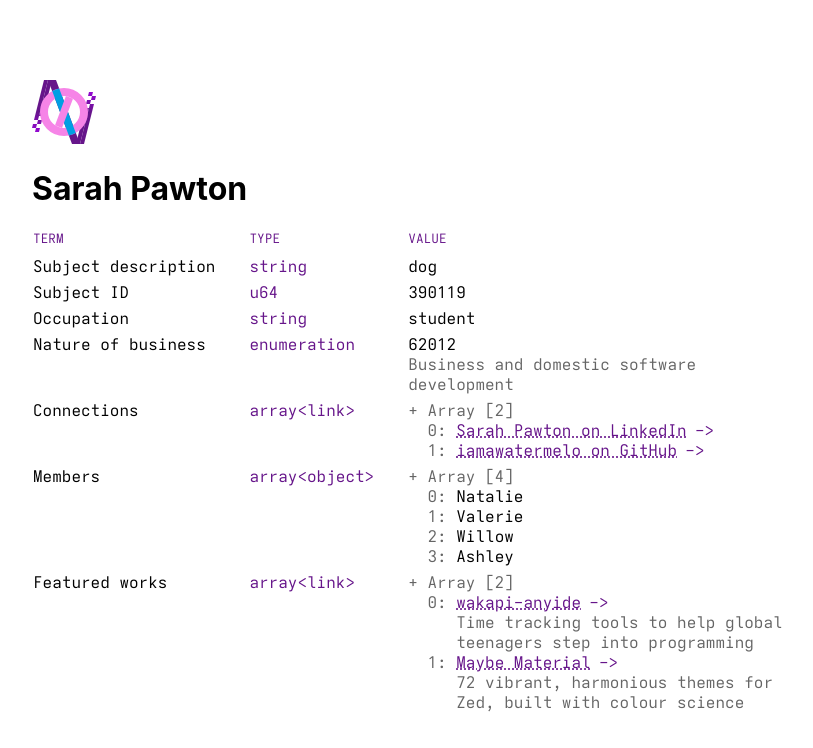
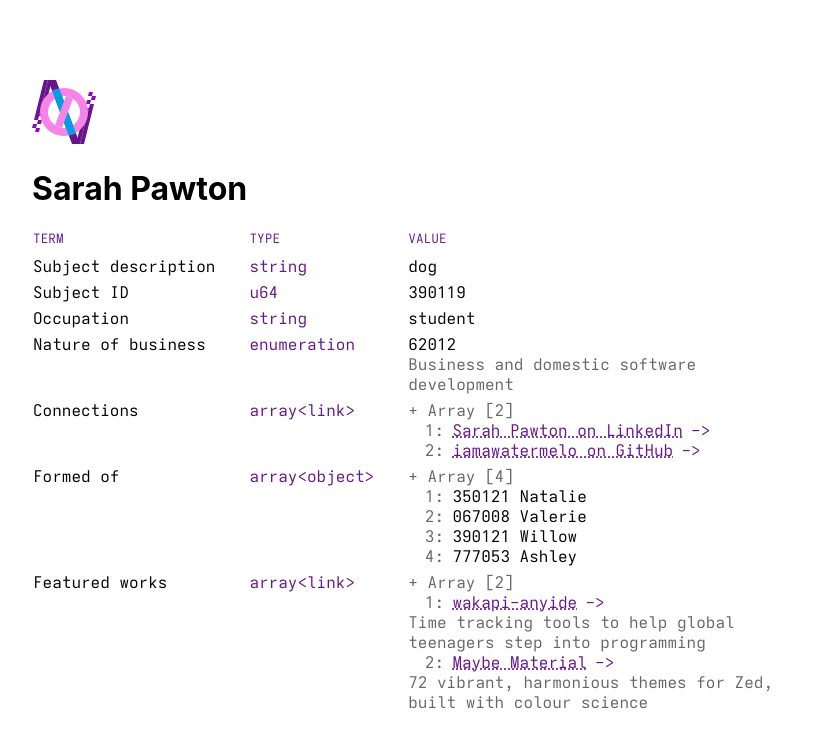
Before and after one commit to iamawatermelo/srh.dog, a SvelteKit app: page / in a window 1280 px wide. Shown: the top 748 px of the page, without its empty margins (224-1037 px from the left). Built offline with nearby package versions, Linux system fonts and the light colour scheme; a web font is replaced by a local one.

Commit message:
a11y + cleanup

```diff
--- a/src/routes/+page.svelte
+++ b/src/routes/+page.svelte
@@ -40,41 +40,41 @@
                 <th scope="row">Connections</th>
                 <td class="type">array&lt;link&gt;</td>
                 <td>
-                    <span class="faint pre">+ Array [2]</span>
-                    <div class="array-item"><span class="faint pre">&nbsp;&nbsp;0:&nbsp;</span><a href="https://www.linkedin.com/in/sarah-pawton/">Sarah Pawton on LinkedIn</a></div>
-                    <div class="array-item"><span class="faint pre">&nbsp;&nbsp;1:&nbsp;</span><a href="https://github.com/iamawatermelo">iamawatermelo on GitHub</a></div>
+                    <span class="faint pre" aria-hidden="true">+ Array [2]</span>
+                    <ol>
+                        <li><a href="https://www.linkedin.com/in/sarah-pawton/">Sarah Pawton on LinkedIn</a></li>
+                        <li><a href="https://github.com/iamawatermelo">iamawatermelo on GitHub</a></li>
+                    </ol>
                 </td>
             </tr>
             <tr>
-                <th scope="row">Members</th>
+                <th scope="row">Formed of</th>
                 <td class="type">array&lt;object&gt;</td>
                 <td>
-                    <span class="faint pre">+ Array [4]</span>
-                    <div class="array-item"><span class="faint pre">&nbsp;&nbsp;0:&nbsp;</span><span>Natalie</span></div>
-                    <div class="array-item"><span class="faint pre">&nbsp;&nbsp;1:&nbsp;</span><span>Valerie</span></div>
-                    <div class="array-item"><span class="faint pre">&nbsp;&nbsp;2:&nbsp;</span><span>Willow</span></div>
-                    <div class="array-item"><span class="faint pre">&nbsp;&nbsp;3:&nbsp;</span><span>Ashley</span></div>
+                    <span class="faint pre" aria-hidden="true">+ Array [4]</span>
+                    <ol>
+                        <li>350121 Natalie</li>
+                        <li>067008 Valerie</li>
+                        <li>390121 Willow</li>
+                        <li>777053 Ashley</li>
+                    </ol>
                 </td>
             </tr>
             <tr>
                 <th scope="row">Featured works</th>
                 <td class="type">array&lt;link&gt;</td>
                 <td>
-                    <span class="faint pre">+ Array [2]</span>
-                    <div class="array-item">
-                        <span class="faint pre">&nbsp;&nbsp;0:&nbsp;</span>
-                        <span>
+                    <span class="faint pre" aria-hidden="true">+ Array [2]</span>
+                    <ol>
+                        <li>
                             <a href="https://github.com/iamawatermelo/wakapi-anyide">wakapi-anyide</a><br />
                             <span class="faint">Time tracking tools to help global teenagers step into programming</span>
-                        </span>
-                    </div>
-                    <div class="array-item">
-                        <span class="faint pre">&nbsp;&nbsp;1:&nbsp;</span>
-                        <span>
+                        </li>
+                        <li>
                             <a href="https://github.com/iamawatermelo/maybe-material">Maybe Material</a><br />
                             <span class="faint">72 vibrant, harmonious themes for Zed, built with colour science</span>
-                        </span>
-                    </div>
+                        </li>
+                    </ol>
                 </td>
             </tr>
         </tbody>
@@ -159,10 +159,23 @@
         .type {
             color: #66158A;
         }
+    }
 
-        .array-item {
-            display: flex;
-            flex-direction: row;
+    ol {
+        margin: 0;
+        padding: 0;
+        list-style-type: none;
+        counter-reset: list 0;
+
+        li {
+            counter-increment: list 1;
+
+            &::before {
+                opacity: 0.6;
+                content: counter(list) ":";
+                padding-left: 2ex;
+                padding-right: 1ex;
+            }
         }
     }
 
```
